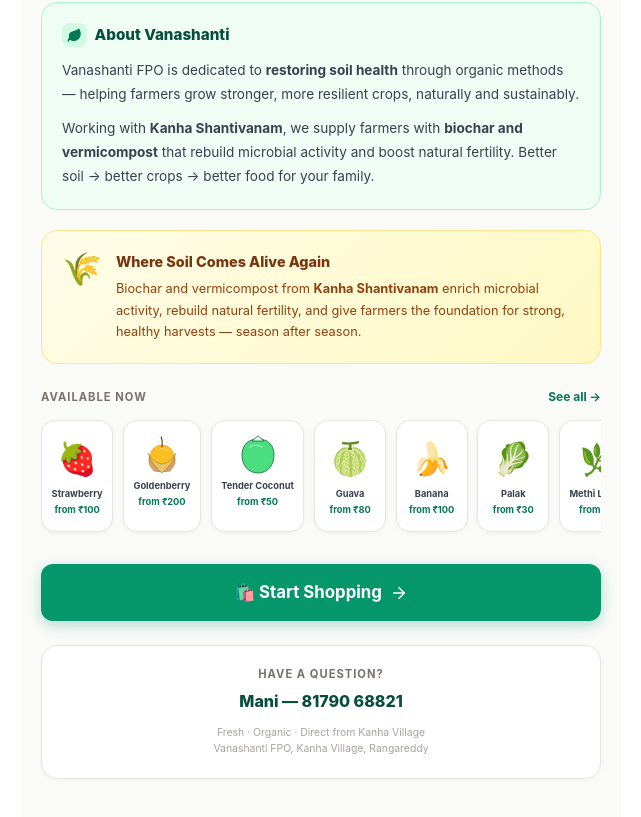
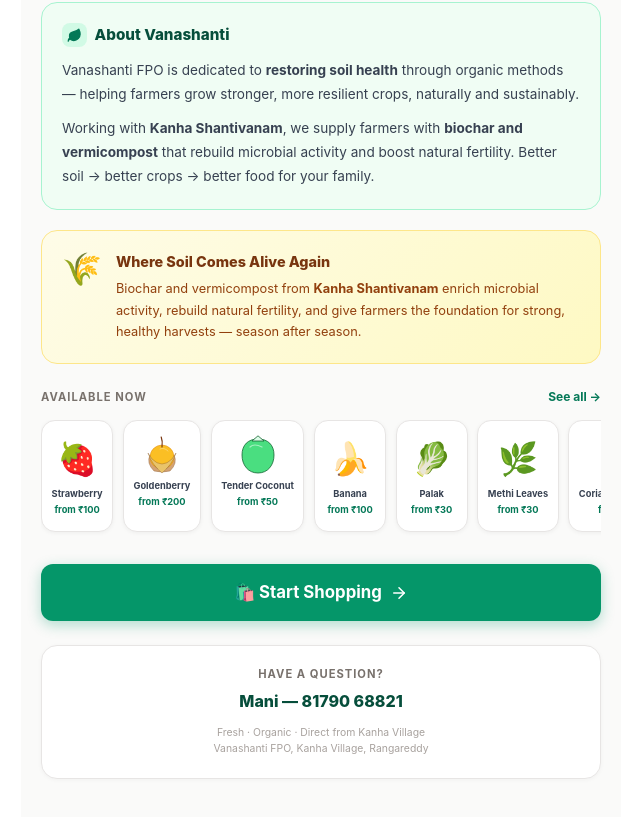
Before and after one commit to prajithn/kanha-farm-fresh, a React (Vite) app: page / in a window 1280 px wide. Shown: the part 1184-2001 px from the top of the page, without its empty margins (319-960 px from the left). Built offline with nearby package versions, Linux system fonts and the light colour scheme.

Commit message:
updated product  UI

```diff
--- a/src/App.jsx
+++ b/src/App.jsx
@@ -491,7 +491,7 @@
   { id: 3,  cat: 'fruits', name: 'Strawberry - 1Kg',                         unit: 'Box (1Kg)',    price: 400, icon: <span style={{ fontSize: '2rem' }}>🍓</span>, desc: 'Sweet & Red' },
   { id: 4,  cat: 'fruits', name: 'Goldenberry',                              unit: '250gm',        price: 200, icon: <GoldenBerryIcon />, desc: 'Sweet & Zesty' },
   { id: 5,  cat: 'fruits', name: 'Tender Coconut',                           unit: 'Piece',        price: 50,  icon: <TenderCoconutIcon />, desc: 'Refreshing' },
-  { id: 6,  cat: 'fruits', name: 'Guava',                                    unit: '1 Kg',         price: 80,  icon: <span style={{ fontSize: '2rem' }}>🍈</span>, desc: 'Fresh & Sweet' },
+//  { id: 6,  cat: 'fruits', name: 'Guava',                                    unit: '1 Kg',         price: 80,  icon: <span style={{ fontSize: '2rem' }}>🍈</span>, desc: 'Fresh & Sweet' },
   { id: 7,  cat: 'fruits', name: 'Banana - Karpooravalli',                   unit: '1 Kg',         price: 100, icon: <span style={{ fontSize: '2rem' }}>🍌</span>, desc: 'Rich & Aromatic' },
 
   // cat: 'greens'
```
